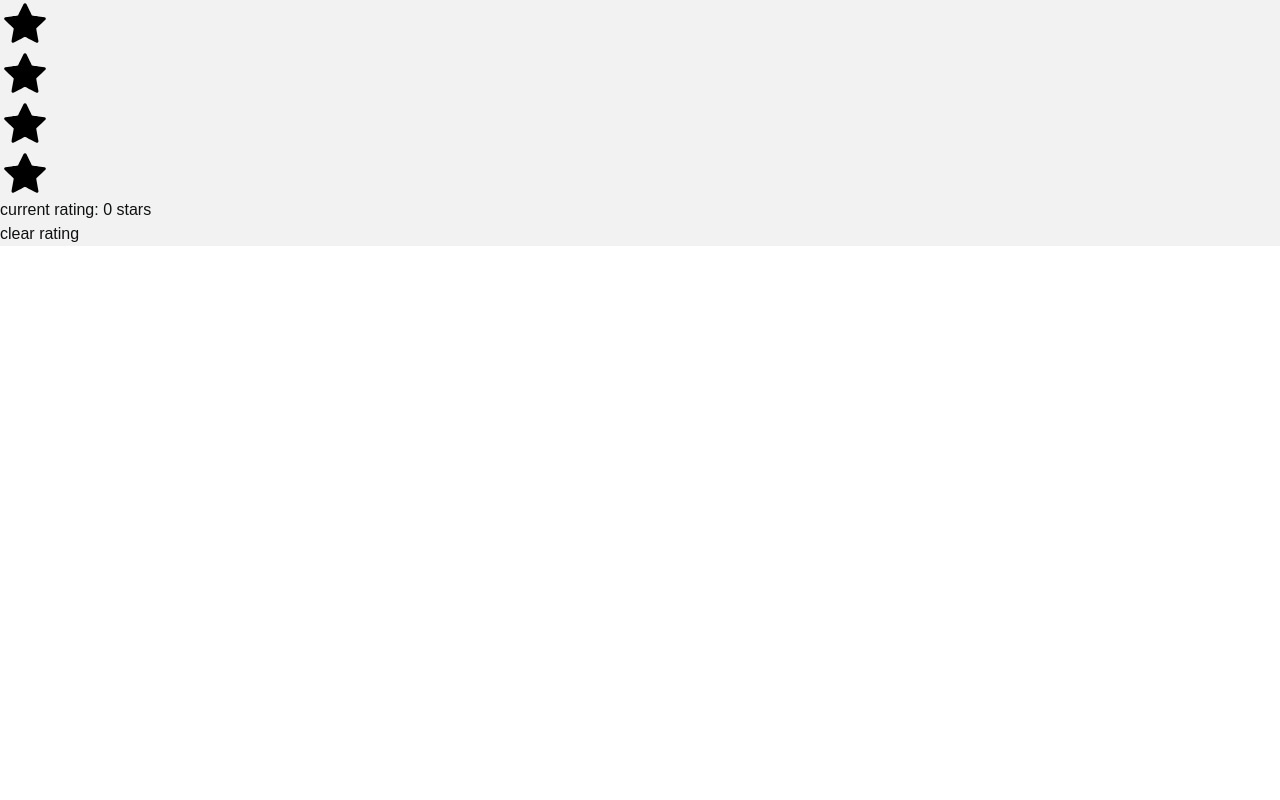
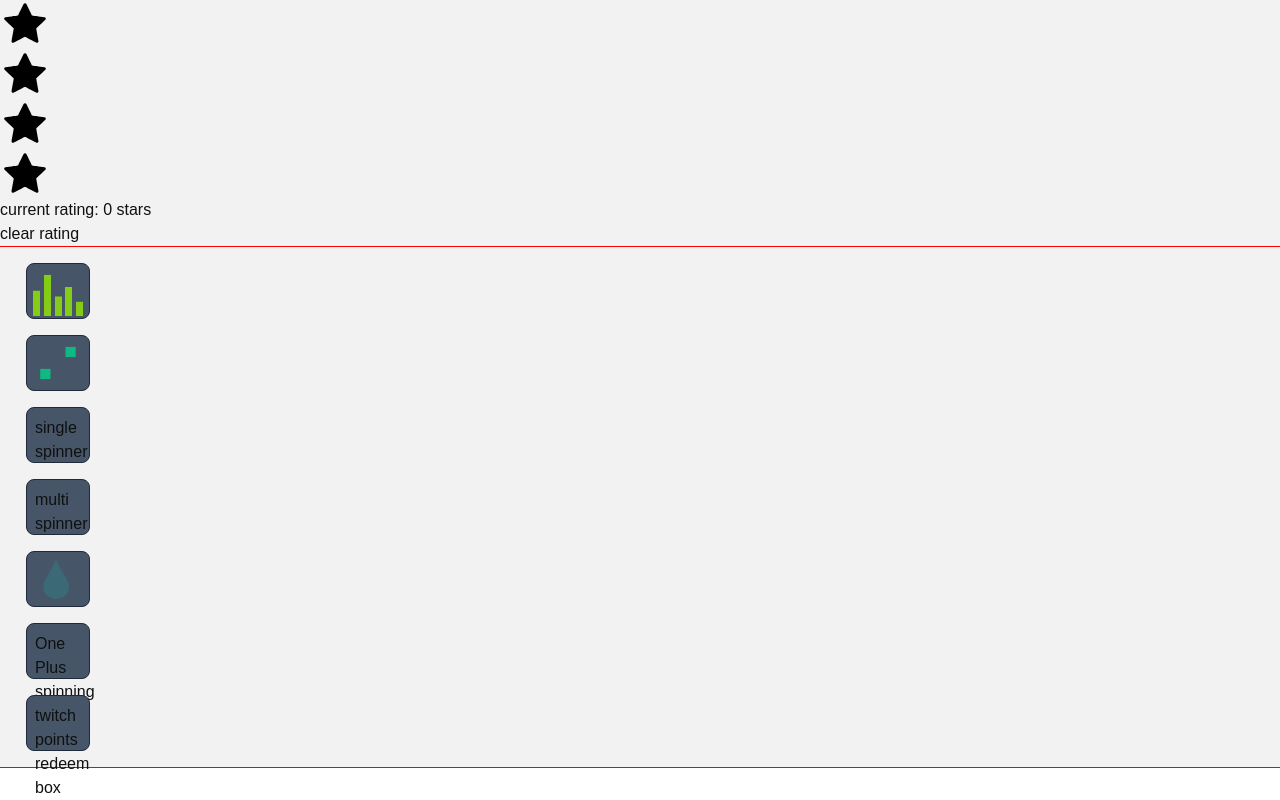
Before and after one commit to Cedaring-xr/common-react-components, a React (Vite) app: page / in a window 1280 px wide. Shown: the part 3060-3860 px from the top of the page. Before the commit the page ends 3306 px from the top, so only its background shows below. Built offline with nearby package versions, Linux system fonts and the light colour scheme.

Commit message:
added icon animations component and tailwind keyframes

```diff
--- a/src/App.tsx
+++ b/src/App.tsx
@@ -11,6 +11,7 @@ import TabularPageContent from './components/basic/TabularPageContent'
 import ValidationForm from './components/basic/ValidationForm'
 import Keypad from './components/basic/Keypad'
 import StarRating from './components/basic/StarRating'
+import IconAnimations from './components/basic/IconAnimations'
 
 const App = () => {
 	const [theme, setTheme] = useState<boolean>(true)
@@ -66,6 +67,7 @@ const App = () => {
 			<ValidationForm />
 			<Keypad />
 			<StarRating />
+			<IconAnimations />
 		</div>
 	)
 }
--- /dev/null
+++ b/src/components/basic/IconAnimations.tsx
@@ -0,0 +1,38 @@
+import React from 'react'
+import { GiWaterDrop } from 'react-icons/gi'
+
+const IconAnimations = () => {
+	return (
+		<section className="component">
+			<div className="border border-gray-800 rounded-lg w-16 h-14 px-1 py-0 pt-2 flex flex-row m-4 bg-slate-600">
+				<div className="w-2 bg-lime-500 animate-[playing_1.2s_ease-in-out_infinite] origin-bottom m-0.5"></div>
+				<div className="w-2 bg-lime-500 animate-[playing2_1.2s_ease-in-out_infinite] origin-bottom m-0.5"></div>
+				<div className="w-2 bg-lime-500 animate-[playing3_1.2s_ease-in-out_infinite] origin-bottom m-0.5"></div>
+				<div className="w-2 bg-lime-500 animate-[playing4_1.2s_ease-in-out_infinite] origin-bottom m-0.5"></div>
+				<div className="w-2 bg-lime-500 animate-[playing5_1.2s_ease-in-out_infinite] origin-bottom m-0.5"></div>
+			</div>
+			<div className="border border-gray-800 rounded-lg w-16 h-14 px-2 py-2 flex flex-row m-4 bg-slate-600 relative">
+				<div className="w-4 h-4 bg-emerald-500 animate-[cycle1_3s_infinite] absolute"></div>
+				<div className="w-4 h-4 bg-emerald-500 animate-[cycle2_3s_infinite] absolute  bottom-2 right-2"></div>
+			</div>
+			<div className="border border-gray-800 rounded-lg w-16 h-14 px-2 py-2 flex flex-row m-4 bg-slate-600 relative">
+				single spinner
+			</div>
+			<div className="border border-gray-800 rounded-lg w-16 h-14 px-2 py-2 flex flex-row m-4 bg-slate-600 relative">
+				multi spinner
+			</div>
+			<div className="border border-gray-800 rounded-lg w-16 h-14 px-2 py-2 flex flex-row m-4 bg-slate-600 relative items-center">
+				<GiWaterDrop className="text-teal-500 text-2xl mx-auto animate-ping" />
+				<div className="chang-size rounded-full w-1 h-1"></div>
+			</div>
+			<div className="border border-gray-800 rounded-lg w-16 h-14 px-2 py-2 flex flex-row m-4 bg-slate-600 relative">
+				One Plus spinning dots
+			</div>
+			<div className="border border-gray-800 rounded-lg w-16 h-14 px-2 py-2 flex flex-row m-4 bg-slate-600 relative">
+				twitch points redeem box
+			</div>
+		</section>
+	)
+}
+
+export default IconAnimations
--- a/tailwind.config.js
+++ b/tailwind.config.js
@@ -20,7 +20,50 @@ export default {
 				bkg: 'hsl(var(--color-bkg) / <alpha-value>)',
 				content: 'hsl(var(--color-content) / <alpha-value>)'
 			},
-			animation: {}
+			keyframes: {
+				playing: {
+					'0%, 100%': { transform: 'scaleY(0.1)' },
+					'50%': { transform: 'scaleY(1)' }
+				},
+				playing2: {
+					'0%, 100%': { transform: 'scaleY(0.1)' },
+					'30%': { transform: 'scaleY(1)' }
+				},
+				playing3: {
+					'0%, 100%': { transform: 'scaleY(0.1)' },
+					'60%': { transform: 'scaleY(1)' }
+				},
+				playing4: {
+					'0%, 100%': { transform: 'scaleY(0.1)' },
+					'45%': { transform: 'scaleY(1)' }
+				},
+				playing5: {
+					'0%, 100%': { transform: 'scaleY(0.1)' },
+					'75%': { transform: 'scaleY(1)' }
+				},
+				cycle1: {
+					'0%, 100%': { scale: '1' },
+					'25%': { transform: 'translateX(60px)', scale: '0.5' },
+					'50%': { transform: 'translate(30px, 20px)', scale: '1' },
+					'75%': { transform: 'translateY(40px)', scale: '0.5' }
+				},
+				cycle2: {
+					'0%, 100%': { scale: '1' },
+					'25%': { transform: 'translateX(-60px)', scale: '0.5' },
+					'50%': { transform: 'translate(-30px, -20px)', scale: '1' },
+					'75%': { transform: 'translateY(-40px)', scale: '0.5' }
+				},
+				rotate: {
+					rotate: '180deg'
+				},
+				drip: {
+					'75% 100% ': { transform: 'scale(2)', opacity: '0' }
+				},
+				change_size: {
+					'0%': { border: '5px solid white', width: '0%' },
+					'100%': { width: '100%', border: '0px solid gray' }
+				}
+			}
 		}
 	},
 	plugins: []
```
